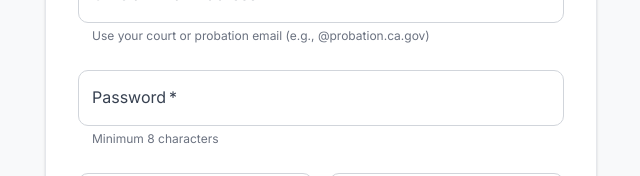
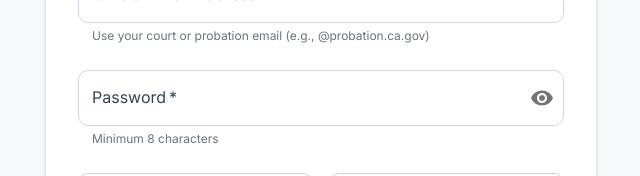
Before and after one commit to Leondelange012/ProofMeet, a React (Vite) app in the folder frontend/: page /register/court-rep in a window 1280 px wide. Shown: the part 376-552 px from the top of the page, without its empty margins (319-959 px from the left). Built offline with nearby package versions, Linux system fonts and the light colour scheme; no server answers.

Commit message:
Fix rate limiting (429 error) and add password visibility toggle to all auth forms

```diff
--- a/frontend/src/pages/LoginPage.tsx
+++ b/frontend/src/pages/LoginPage.tsx
@@ -9,7 +9,10 @@
   Alert,
   CircularProgress,
   Link as MuiLink,
+  IconButton,
+  InputAdornment,
 } from '@mui/material';
+import { Visibility, VisibilityOff } from '@mui/icons-material';
 import { useNavigate, Link } from 'react-router-dom';
 import { useAuthStoreV2 } from '../hooks/useAuthStore-v2';
 import { authServiceV2 } from '../services/authService-v2';
@@ -19,6 +22,7 @@
   const [error, setError] = useState('');
   const [email, setEmail] = useState('');
   const [password, setPassword] = useState('');
+  const [showPassword, setShowPassword] = useState(false);
   const navigate = useNavigate();
   const { login } = useAuthStoreV2();
 
@@ -95,10 +99,24 @@
               required
               fullWidth
               label="Password"
-              type="password"
+              type={showPassword ? 'text' : 'password'}
               value={password}
               onChange={(e) => setPassword(e.target.value)}
               autoComplete="current-password"
+              InputProps={{
+                endAdornment: (
+                  <InputAdornment position="end">
+                    <IconButton
+                      aria-label="toggle password visibility"
+                      onClick={() => setShowPassword(!showPassword)}
+                      onMouseDown={(e) => e.preventDefault()}
+                      edge="end"
+                    >
+                      {showPassword ? <VisibilityOff /> : <Visibility />}
+                    </IconButton>
+                  </InputAdornment>
+                ),
+              }}
             />
 
             <Button
--- a/frontend/src/pages/RegisterCourtRepPage.tsx
+++ b/frontend/src/pages/RegisterCourtRepPage.tsx
@@ -10,9 +10,11 @@
   Alert,
   Link as MuiLink,
   CircularProgress,
+  IconButton,
+  InputAdornment,
 } from '@mui/material';
 import { Link, useNavigate } from 'react-router-dom';
-import { Gavel } from '@mui/icons-material';
+import { Gavel, Visibility, VisibilityOff } from '@mui/icons-material';
 import { authServiceV2, CourtRepRegisterRequest } from '../services/authService-v2';
 
 const RegisterCourtRepPage: React.FC = () => {
@@ -20,6 +22,7 @@
   const [loading, setLoading] = useState(false);
   const [error, setError] = useState('');
   const [success, setSuccess] = useState('');
+  const [showPassword, setShowPassword] = useState(false);
 
   const [formData, setFormData] = useState<CourtRepRegisterRequest>({
     email: '',
@@ -118,12 +121,26 @@
                 fullWidth
                 label="Password"
                 name="password"
-                type="password"
+                type={showPassword ? 'text' : 'password'}
                 value={formData.password}
                 onChange={handleChange}
                 required
                 margin="normal"
                 helperText="Minimum 8 characters"
+                InputProps={{
+                  endAdornment: (
+                    <InputAdornment position="end">
+                      <IconButton
+                        aria-label="toggle password visibility"
+                        onClick={() => setShowPassword(!showPassword)}
+                        onMouseDown={(e) => e.preventDefault()}
+                        edge="end"
+                      >
+                        {showPassword ? <VisibilityOff /> : <Visibility />}
+                      </IconButton>
+                    </InputAdornment>
+                  ),
+                }}
               />
 
               <Box sx={{ display: 'flex', gap: 2, mt: 2 }}>
--- a/frontend/src/pages/RegisterParticipantPage.tsx
+++ b/frontend/src/pages/RegisterParticipantPage.tsx
@@ -10,9 +10,11 @@
   Alert,
   Link as MuiLink,
   CircularProgress,
+  IconButton,
+  InputAdornment,
 } from '@mui/material';
 import { Link, useNavigate } from 'react-router-dom';
-import { Person } from '@mui/icons-material';
+import { Person, Visibility, VisibilityOff } from '@mui/icons-material';
 import { authServiceV2, ParticipantRegisterRequest } from '../services/authService-v2';
 
 const RegisterParticipantPage: React.FC = () => {
@@ -20,6 +22,7 @@
   const [loading, setLoading] = useState(false);
   const [error, setError] = useState('');
   const [success, setSuccess] = useState('');
+  const [showPassword, setShowPassword] = useState(false);
 
   const [formData, setFormData] = useState<ParticipantRegisterRequest>({
     email: '',
@@ -143,12 +146,26 @@
                 fullWidth
                 label="Password"
                 name="password"
-                type="password"
+                type={showPassword ? 'text' : 'password'}
                 value={formData.password}
                 onChange={handleChange}
                 required
                 margin="normal"
                 helperText="Minimum 8 characters"
+                InputProps={{
+                  endAdornment: (
+                    <InputAdornment position="end">
+                      <IconButton
+                        aria-label="toggle password visibility"
+                        onClick={() => setShowPassword(!showPassword)}
+                        onMouseDown={(e) => e.preventDefault()}
+                        edge="end"
+                      >
+                        {showPassword ? <VisibilityOff /> : <Visibility />}
+                      </IconButton>
+                    </InputAdornment>
+                  ),
+                }}
               />
 
               <TextField
```
Also changed, not shown: 1 other file (tests, documents, lock files or other folders).
